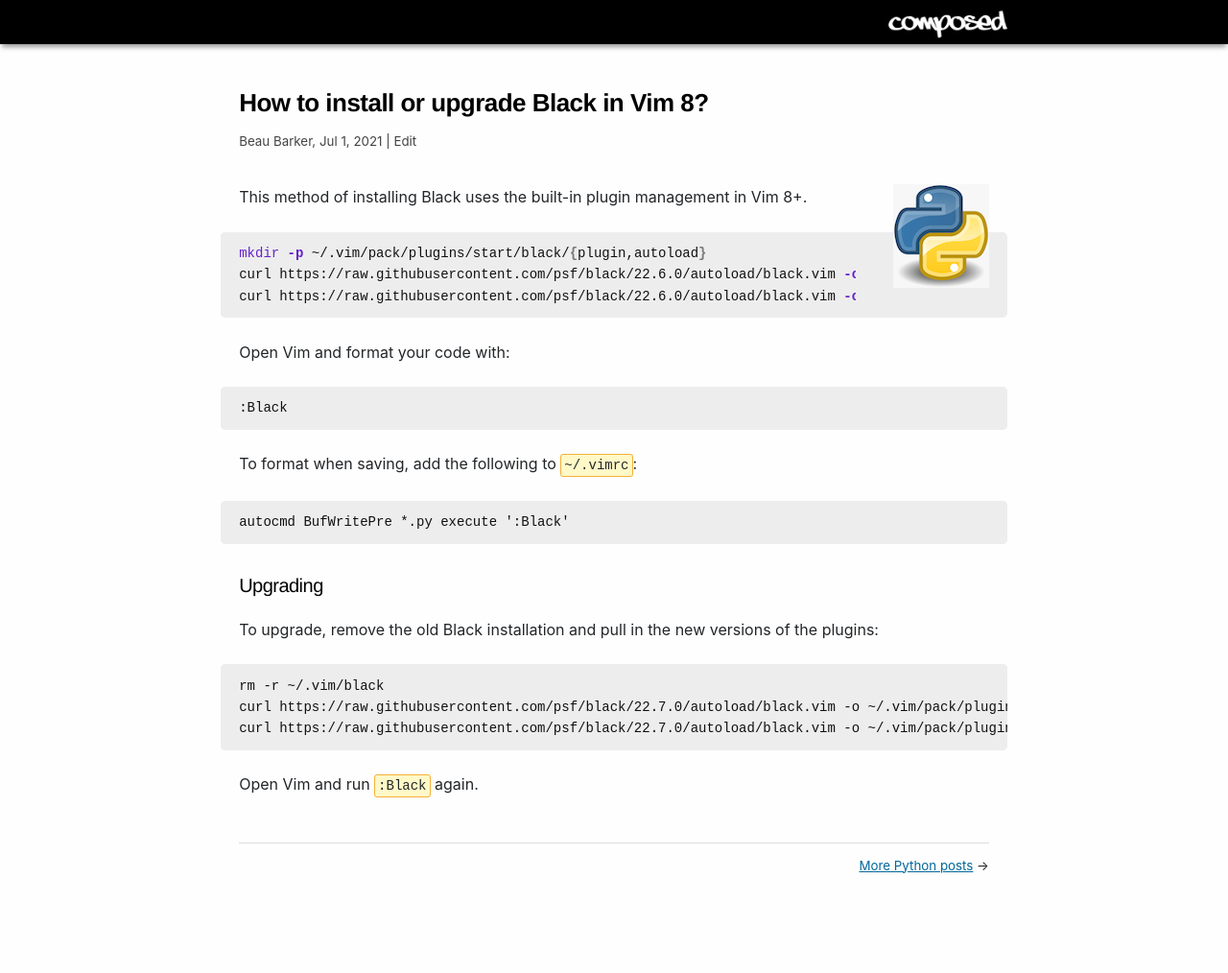
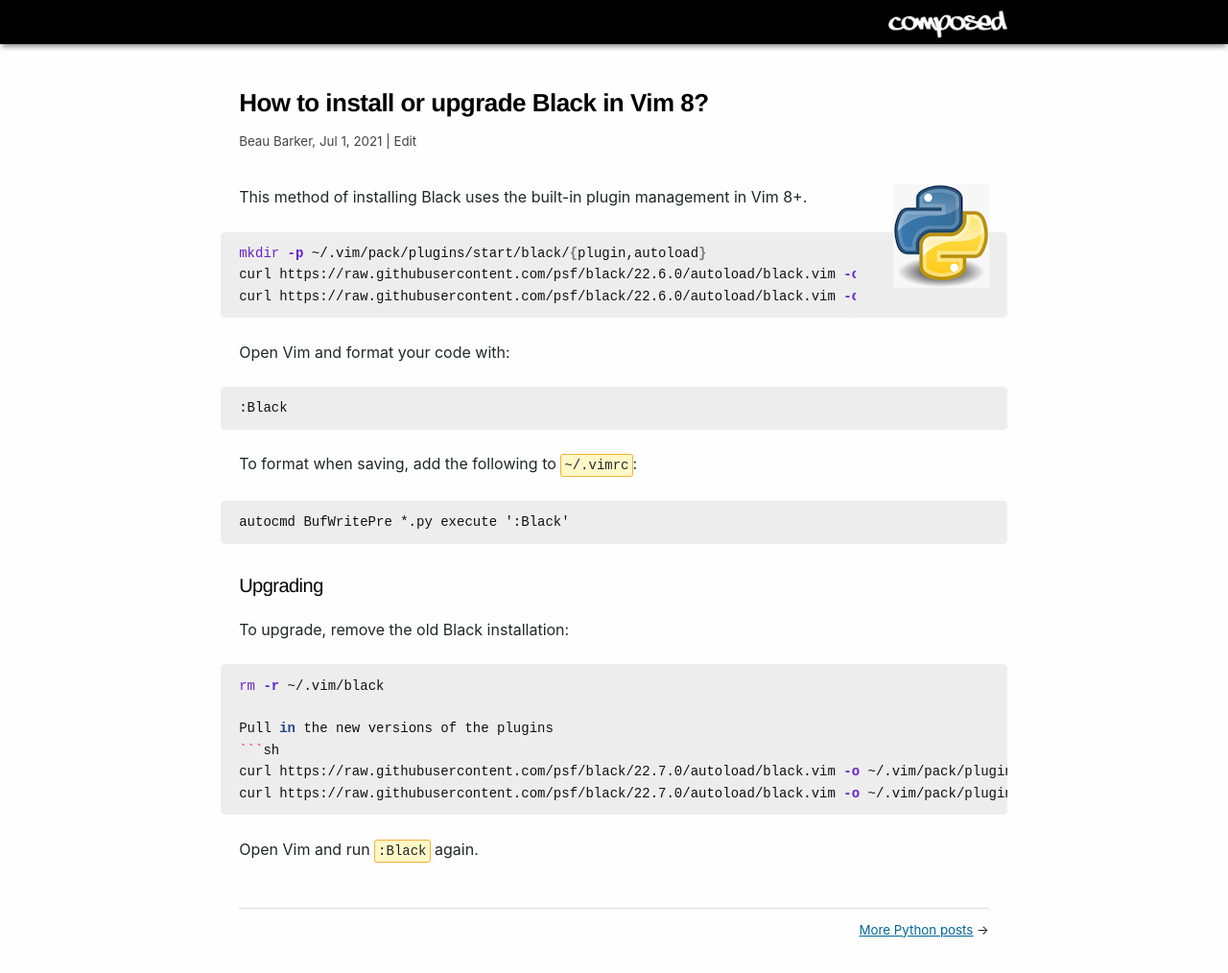
Before and after one commit to explodinglabs/explodinglabs.github.io, a Jekyll site: the page built from docs/_posts/python/2021-07-01-black-vim.markdown, in a window 1280 px wide. Shown: the whole page at 96% size. Built offline with Jekyll 4.4.1, drawn with Linux system fonts in a browser that asks for light colours; before the commit the page ends 947 px from its top, so only the background shows below that.

Commit message:
Update 2021-07-01-black-vim.markdown

````diff
--- a/docs/_posts/python/2021-07-01-black-vim.markdown
+++ b/docs/_posts/python/2021-07-01-black-vim.markdown
@@ -32,9 +32,12 @@
 
 ## Upgrading
 
-To upgrade, remove the old Black installation and pull in the new versions of the plugins:
-```
+To upgrade, remove the old Black installation:
+```sh
 rm -r ~/.vim/black
+
+Pull in the new versions of the plugins
+```sh
 curl https://raw.githubusercontent.com/psf/black/22.7.0/autoload/black.vim -o ~/.vim/pack/plugins/start/black/plugin/black.vim
 curl https://raw.githubusercontent.com/psf/black/22.7.0/autoload/black.vim -o ~/.vim/pack/plugins/start/black/autoload/black.vim
 ```
````
